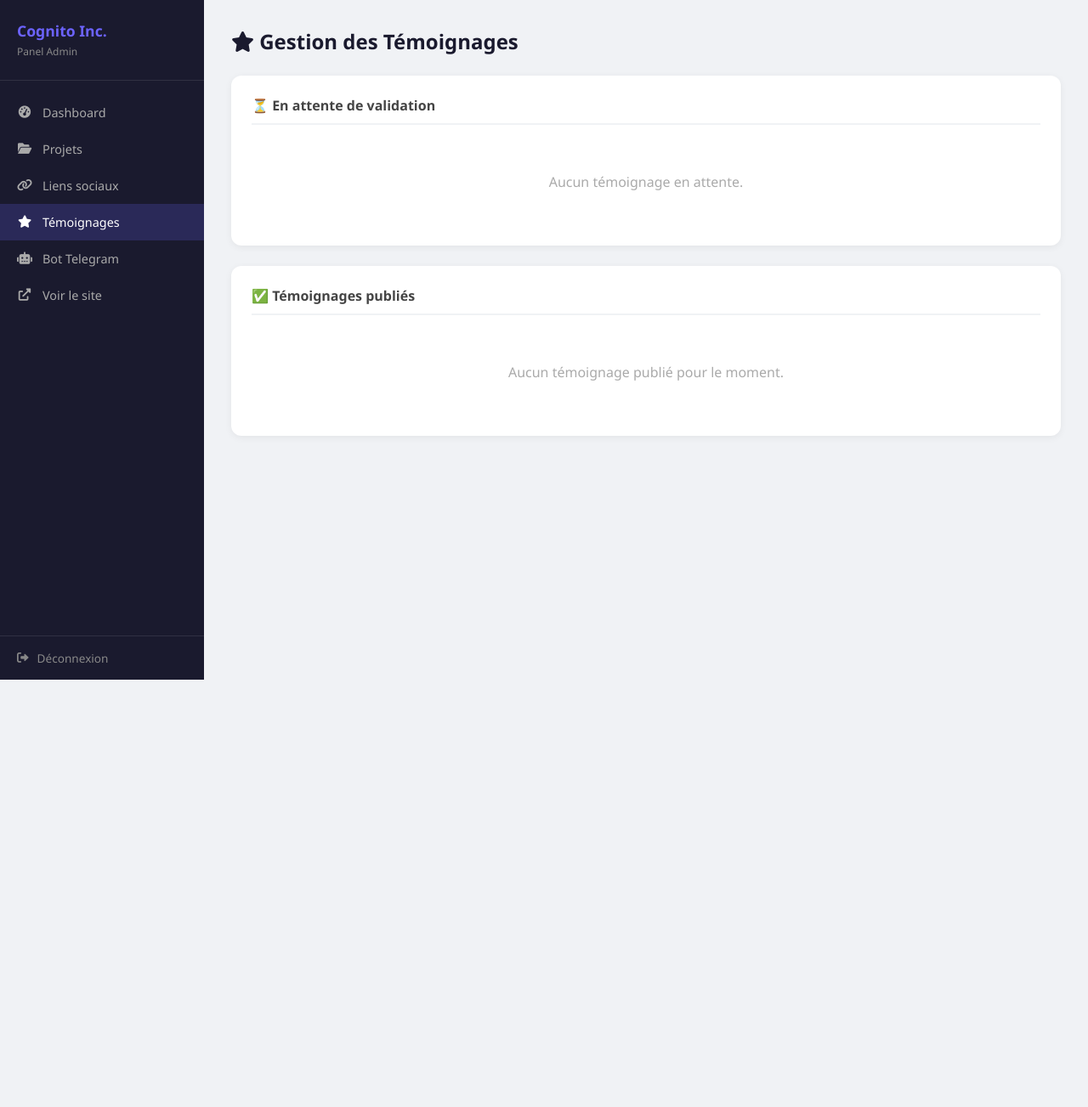
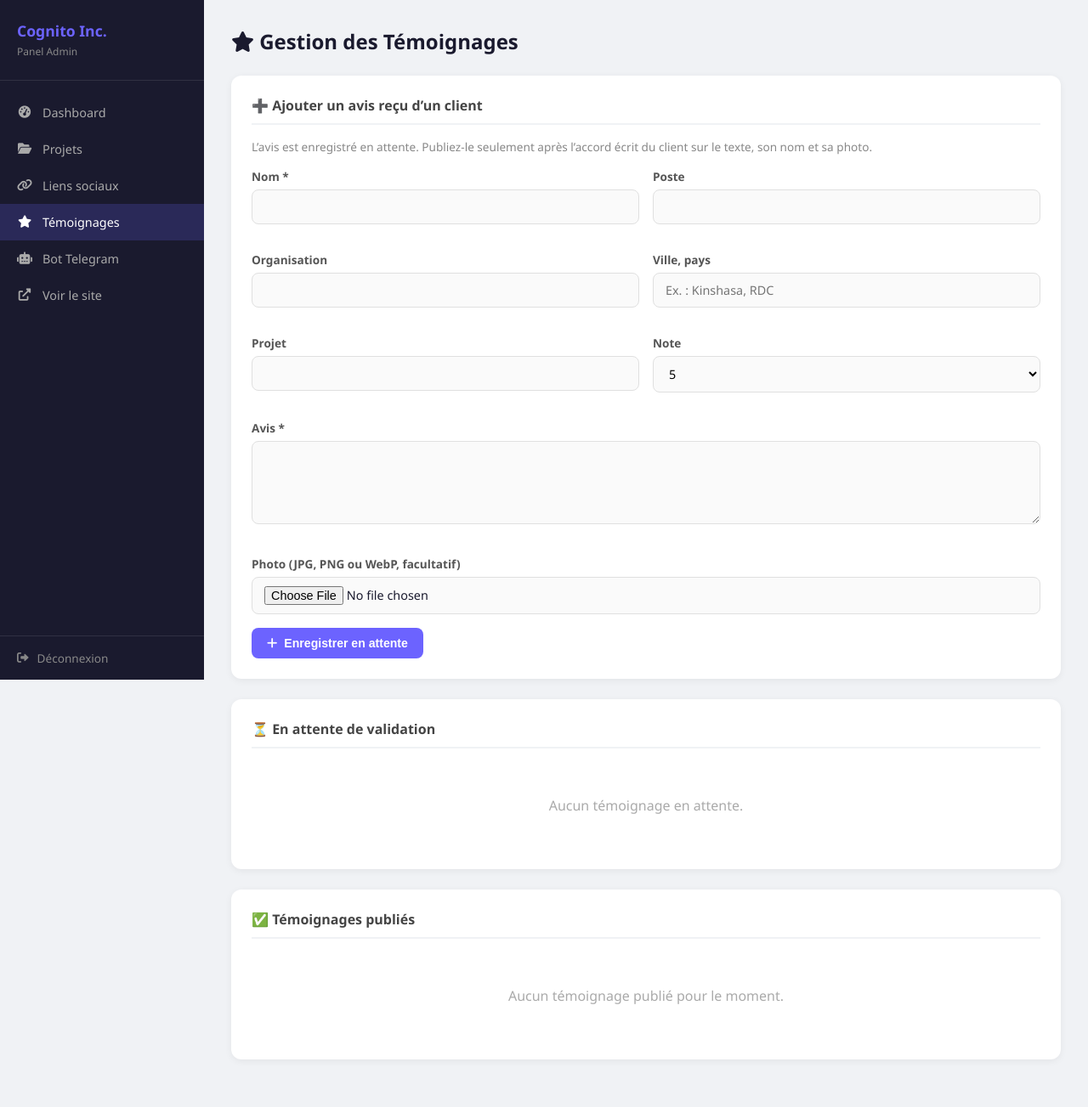
Before and after one commit to JonathanK-N/Cognito-Inc, a Flask app: page /admin/testimonials in a window 1280 px wide. Shown: the whole page at 85% size. Before the commit the page ends 800 px from the top, so only its background shows below. Run offline with Flask 3, Linux system fonts and the light colour scheme; the visitor is signed in with stand-in values (Sample User, id 1); data that the repository does not hold is empty.

Commit message:
Affiche les avis clients dans un bandeau défilant
Cartes avec étoiles, lieu (ville, pays), photo ou initiales de l'auteur.
L'administration permet d'ajouter un avis reçu d'un client avec sa photo,
de remplacer la photo et de retirer un avis du site. Le formulaire public
demande aussi la ville et le pays.

```diff
--- a/app.py
+++ b/app.py
@@ -1,4 +1,5 @@
-from flask import Flask, Response, render_template, request, jsonify, session, redirect, url_for, g
+from flask import Flask, Response, render_template, request, jsonify, session, redirect, url_for, g, send_from_directory, abort
+import uuid
 import os
 from datetime import datetime
 import sqlite3
@@ -15,6 +16,7 @@ load_dotenv()
 
 app = Flask(__name__)
 app.secret_key = os.environ.get('SECRET_KEY', 'dev-change-this-secret')
+app.config['MAX_CONTENT_LENGTH'] = 6 * 1024 * 1024
 email_token_serializer = URLSafeSerializer(app.secret_key, salt='go-email')
 
 # --- Configuration ---
@@ -26,6 +28,7 @@ ADMIN_PASSWORD     = os.environ.get('ADMIN_PASSWORD', '')
 NVIDIA_API_KEY     = os.environ.get('NVIDIA_API_KEY')
 NVIDIA_MODEL       = os.environ.get('NVIDIA_MODEL', 'meta/llama-3.1-8b-instruct')
 DATABASE_PATH      = os.environ.get('DATABASE_PATH', 'cognito.db')
+UPLOAD_DIR         = os.path.join(os.path.dirname(os.path.abspath(DATABASE_PATH)), 'uploads')
 
 # --- Coordonnées Cognito Inc. ---
 SITE_EMAIL         = 'contact@cognito-inc.ca'
@@ -116,6 +119,12 @@ def init_db():
             created_at TIMESTAMP DEFAULT CURRENT_TIMESTAMP
         );
     ''')
+
+    testimonial_columns = {row[1] for row in conn.execute('PRAGMA table_info(testimonials)')}
+    if 'location' not in testimonial_columns:
+        conn.execute('ALTER TABLE testimonials ADD COLUMN location TEXT')
+    if 'photo' not in testimonial_columns:
+        conn.execute('ALTER TABLE testimonials ADD COLUMN photo TEXT')
 
     existing_columns = {row[1] for row in conn.execute('PRAGMA table_info(contact_messages)')}
     if 'phone' not in existing_columns:
@@ -388,8 +397,8 @@ def admin_required(f):
 @app.route('/')
 def home():
     approved_testimonials = get_db().execute(
-        "SELECT name, role, company, rating, project_type, comment FROM testimonials "
-        "WHERE status='approved' ORDER BY created_at DESC LIMIT 3"
+        "SELECT name, role, company, rating, project_type, comment, location, photo FROM testimonials "
+        "WHERE status='approved' ORDER BY created_at DESC LIMIT 12"
     ).fetchall()
     return render_template('index.html', approved_testimonials=approved_testimonials)
 
@@ -436,7 +445,7 @@ def partners():
 @app.route('/testimonials')
 def testimonials():
     approved_testimonials = get_db().execute(
-        "SELECT name, role, company, rating, project_type, comment FROM testimonials "
+        "SELECT name, role, company, rating, project_type, comment, location, photo FROM testimonials "
         "WHERE status='approved' ORDER BY created_at DESC LIMIT 30"
     ).fetchall()
     return render_template('testimonials.html', approved_testimonials=approved_testimonials)
@@ -448,6 +457,7 @@ def submit_testimonial():
         role         = request.form.get('role', '').strip()
         company      = request.form.get('company', '').strip()
         project_type = request.form.get('project_type', '').strip()
+        location     = request.form.get('location', '').strip()[:120]
         comment      = request.form.get('comment', '').strip()
         try:
             rating = max(1, min(5, int(request.form.get('rating', '5'))))
@@ -459,8 +469,8 @@ def submit_testimonial():
 
         db = get_db()
         db.execute(
-            'INSERT INTO testimonials (name, role, company, rating, project_type, comment) VALUES (?,?,?,?,?,?)',
-            (name, role, company, rating, project_type, comment)
+            'INSERT INTO testimonials (name, role, company, rating, project_type, comment, location) VALUES (?,?,?,?,?,?,?)',
+            (name, role, company, rating, project_type, comment, location)
         )
         db.commit()
         host = os.environ.get('RAILWAY_PUBLIC_DOMAIN') or request.host
@@ -903,6 +913,65 @@ def admin_testimonials():
     approved = db.execute("SELECT * FROM testimonials WHERE status='approved' ORDER BY created_at DESC").fetchall()
     return render_template('admin/testimonials.html', pending=pending, approved=approved)
 
+ALLOWED_PHOTO_TYPES = {'image/jpeg': '.jpg', 'image/png': '.png', 'image/webp': '.webp'}
+
+def save_testimonial_photo(file):
+    """Enregistre la photo d'un auteur d'avis sur le volume et retourne son nom de fichier."""
+    if not file or not file.filename:
+        return None
+    ext = ALLOWED_PHOTO_TYPES.get(file.mimetype)
+    if not ext:
+        return None
+    os.makedirs(UPLOAD_DIR, exist_ok=True)
+    filename = f'avis-{uuid.uuid4().hex[:12]}{ext}'
+    file.save(os.path.join(UPLOAD_DIR, filename))
+    return filename
+
+@app.route('/media/avis/<path:filename>')
+def testimonial_photo(filename):
+    if not re.fullmatch(r'avis-[0-9a-f]{12}\.(jpg|png|webp)', filename):
+        abort(404)
+    return send_from_directory(UPLOAD_DIR, filename, max_age=60 * 60 * 24 * 30)
+
+@app.route('/admin/testimonials/new', methods=['POST'])
+@admin_required
+def admin_testimonial_new():
+    name    = request.form.get('name', '').strip()
+    comment = request.form.get('comment', '').strip()
+    if name and comment:
+        try:
+            rating = max(1, min(5, int(request.form.get('rating', '5'))))
+        except ValueError:
+            rating = 5
+        db = get_db()
+        db.execute(
+            'INSERT INTO testimonials (name, role, company, rating, project_type, comment, location, photo, status) '
+            "VALUES (?,?,?,?,?,?,?,?,'pending')",
+            (name, request.form.get('role', '').strip(), request.form.get('company', '').strip(), rating,
+             request.form.get('project_type', '').strip(), comment, request.form.get('location', '').strip()[:120],
+             save_testimonial_photo(request.files.get('photo')))
+        )
+        db.commit()
+    return redirect(url_for('admin_testimonials'))
+
+@app.route('/admin/testimonials/<int:tid>/photo', methods=['POST'])
+@admin_required
+def admin_testimonial_photo(tid):
+    filename = save_testimonial_photo(request.files.get('photo'))
+    if filename:
+        db = get_db()
+        db.execute('UPDATE testimonials SET photo=? WHERE id=?', (filename, tid))
+        db.commit()
+    return redirect(url_for('admin_testimonials'))
+
+@app.route('/admin/testimonials/<int:tid>/unpublish', methods=['POST'])
+@admin_required
+def admin_testimonial_unpublish(tid):
+    db = get_db()
+    db.execute("UPDATE testimonials SET status='pending' WHERE id=?", (tid,))
+    db.commit()
+    return redirect(url_for('admin_testimonials'))
+
 @app.route('/admin/testimonials/<int:tid>/approve', methods=['POST'])
 @admin_required
 def admin_testimonial_approve(tid):
--- a/templates/admin/testimonials.html
+++ b/templates/admin/testimonials.html
@@ -3,6 +3,25 @@
 
 {% block content %}
 <h1 class="page-title"><i class="fas fa-star"></i> Gestion des Témoignages</h1>
+
+<!-- Ajouter un avis transmis par un client -->
+<div class="card">
+    <div class="card-title">➕ Ajouter un avis reçu d’un client</div>
+    <p style="color:#888;font-size:.85rem;margin:0 0 16px;">L’avis est enregistré en attente. Publiez-le seulement après l’accord écrit du client sur le texte, son nom et sa photo.</p>
+    <form method="POST" action="{{ url_for('admin_testimonial_new') }}" enctype="multipart/form-data">
+        <div class="form-grid">
+            <div class="form-group"><label>Nom *</label><input name="name" required maxlength="120"></div>
+            <div class="form-group"><label>Poste</label><input name="role" maxlength="120"></div>
+            <div class="form-group"><label>Organisation</label><input name="company" maxlength="160"></div>
+            <div class="form-group"><label>Ville, pays</label><input name="location" maxlength="120" placeholder="Ex. : Kinshasa, RDC"></div>
+            <div class="form-group"><label>Projet</label><input name="project_type" maxlength="120"></div>
+            <div class="form-group"><label>Note</label><select name="rating"><option value="5">5</option><option value="4">4</option><option value="3">3</option></select></div>
+            <div class="form-group span-2"><label>Avis *</label><textarea name="comment" rows="4" required maxlength="2500"></textarea></div>
+            <div class="form-group span-2"><label>Photo (JPG, PNG ou WebP, facultatif)</label><input type="file" name="photo" accept="image/jpeg,image/png,image/webp"></div>
+        </div>
+        <button class="btn btn-primary"><i class="fas fa-plus"></i> Enregistrer en attente</button>
+    </form>
+</div>
 
 <!-- En attente de validation -->
 <div class="card">
@@ -26,7 +45,7 @@
         <tbody>
             {% for t in pending %}
             <tr>
-                <td><strong>{{ t['name'] }}</strong></td>
+                <td>{% if t['photo'] %}<img src="{{ url_for('testimonial_photo', filename=t['photo']) }}" alt="" style="width:32px;height:32px;border-radius:50%;object-fit:cover;vertical-align:middle;margin-right:6px;">{% endif %}<strong>{{ t['name'] }}</strong>{% if t['location'] %}<br><small style="color:#888;">{{ t['location'] }}</small>{% endif %}</td>
                 <td>
                     {% if t['role'] %}{{ t['role'] }}{% endif %}
                     {% if t['role'] and t['company'] %}<br>{% endif %}
@@ -40,6 +59,10 @@
                 <td><small style="color:#888;">{{ t['created_at'][:10] }}</small></td>
                 <td>
                     <div class="actions">
+                        <form method="POST" action="{{ url_for('admin_testimonial_photo', tid=t['id']) }}" enctype="multipart/form-data" style="display:flex;gap:4px;align-items:center;">
+                            <input type="file" name="photo" accept="image/jpeg,image/png,image/webp" style="max-width:150px;font-size:.75rem;" required>
+                            <button class="btn btn-secondary btn-sm" title="Ajouter ou remplacer la photo"><i class="fas fa-image"></i></button>
+                        </form>
                         <form method="POST" action="{{ url_for('admin_testimonial_approve', tid=t['id']) }}">
                             <button class="btn btn-success btn-sm" title="Approuver">
                                 <i class="fas fa-check"></i> Approuver
@@ -84,7 +107,7 @@
         <tbody>
             {% for t in approved %}
             <tr>
-                <td><strong>{{ t['name'] }}</strong></td>
+                <td>{% if t['photo'] %}<img src="{{ url_for('testimonial_photo', filename=t['photo']) }}" alt="" style="width:32px;height:32px;border-radius:50%;object-fit:cover;vertical-align:middle;margin-right:6px;">{% endif %}<strong>{{ t['name'] }}</strong>{% if t['location'] %}<br><small style="color:#888;">{{ t['location'] }}</small>{% endif %}</td>
                 <td>
                     {% if t['role'] %}{{ t['role'] }}{% endif %}
                     {% if t['role'] and t['company'] %}<br>{% endif %}
@@ -95,12 +118,17 @@
                 <td class="truncate" style="max-width:280px;" title="{{ t['comment'] }}">{{ t['comment'] }}</td>
                 <td><small style="color:#888;">{{ t['created_at'][:10] }}</small></td>
                 <td>
+                    <div class="actions">
+                    <form method="POST" action="{{ url_for('admin_testimonial_unpublish', tid=t['id']) }}">
+                        <button class="btn btn-secondary btn-sm" title="Retirer du site"><i class="fas fa-eye-slash"></i></button>
+                    </form>
                     <form method="POST" action="{{ url_for('admin_testimonial_reject', tid=t['id']) }}"
                           onsubmit="return confirm('Supprimer ce témoignage publié ?')">
                         <button class="btn btn-danger btn-sm">
                             <i class="fas fa-trash"></i>
                         </button>
                     </form>
+                    </div>
                 </td>
             </tr>
             {% endfor %}
--- a/templates/base.html
+++ b/templates/base.html
@@ -31,6 +31,7 @@
   <script type="application/ld+json">{"@context":"https://schema.org","@type":"Organization","name":"Cognito Inc.","url":"https://cognito-inc.ca","logo":"https://cognito-inc.ca/static/images/brand/cognito-logo.png","email":"contact@cognito-inc.ca","telephone":"+1-819-272-5034"}</script>
   <link rel="stylesheet" href="{{ url_for('static', filename='css/style.css', v='20261108-b') }}">
   <link rel="stylesheet" href="{{ url_for('static', filename='css/details.css', v='20261108-b') }}">
+  <link rel="stylesheet" href="{{ url_for('static', filename='css/reviews.css', v='1') }}">
   {% block extra_css %}{% endblock %}
 </head>
 <body>
```
Also changed, not shown: static/css/reviews.css (added, +28 -0 lines), templates/index.html (+3 -11 lines), templates/partials/_reviews.html (added, +38 -0 lines), templates/testimonials.html (+4 -11 lines).
